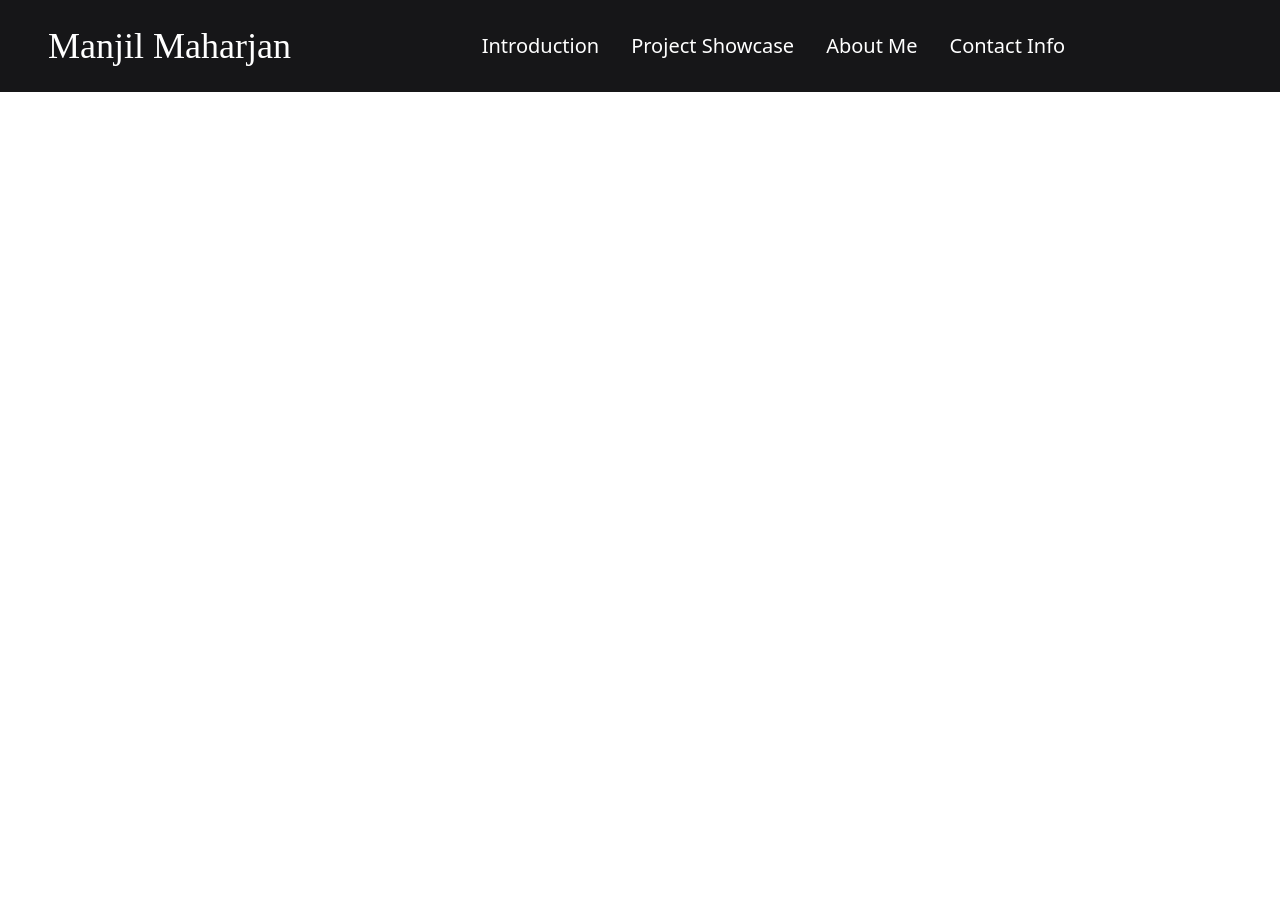
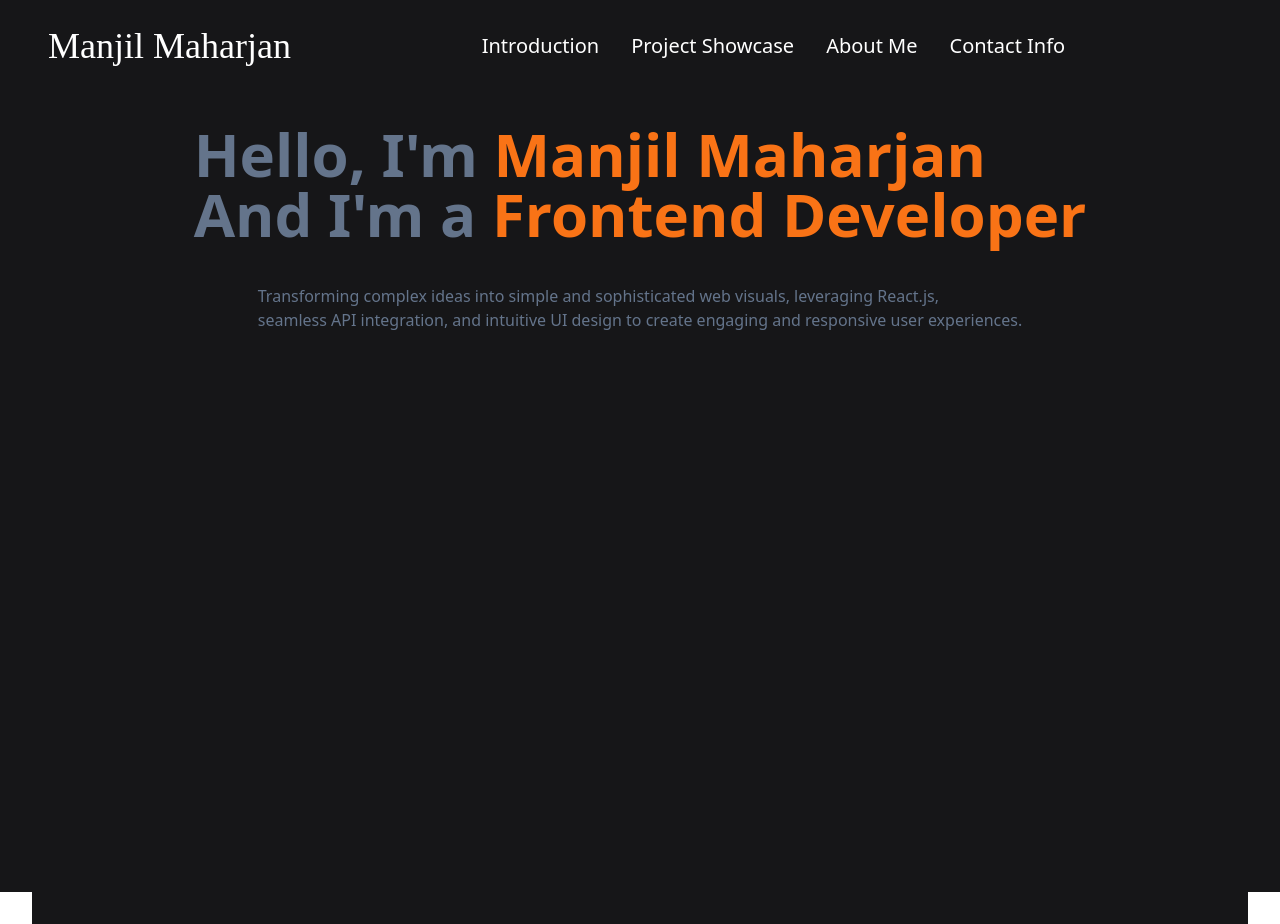
Before and after one commit to Manjil00/CODSOFT_Task-1-React-_ManjilMaharjan, a React (Create React App) app: page / in a window 1280 px wide. Before the commit the page ends 800 px from the top, so only its background shows below. Built offline with nearby package versions, Linux system fonts and the light colour scheme; a web font is replaced by a local one.

Commit message:
Colormix

```diff
--- a/src/components/Nav.jsx
+++ b/src/components/Nav.jsx
@@ -16,10 +16,10 @@ cursor-pointer flex justify-center items-center'>Manjil Maharjan</h1>
     </div>
     <div className={` absolute min-h-[30vh] left-0 top-[90%] w-full p-5 flex flex-col md:static md:flex md:min-h-fit md:w-auto gap-9 text-sm ${isNavOpen ? 'block' : 'hidden'}`}>
         <ul className=" cursor-pointer text-white flex flex-col gap-4 md:flex-row  md:gap-8 md:justify-evenly md:text-xl font-sans">
-        <li className="hover:text-green-600">Introduction</li>
-        <li className="hover:text-green-600">Project Showcase</li>
-        <li className="hover:text-green-600">About Me</li>
-        <li className="hover:text-green-600">Contact Info</li>
+        <li className="hover:text-slate-500">Introduction</li>
+        <li className="hover:text-slate-500">Project Showcase</li>
+        <li className="hover:text-slate-500">About Me</li>
+        <li className="hover:text-slate-500">Contact Info</li>
         </ul>
     </div>
     <div>
--- a/src/pages/Introduction.jsx
+++ b/src/pages/Introduction.jsx
@@ -6,6 +6,18 @@ const Introduction = () => {
 return (
 <div className="main-container h-auto w-full ">
     <Nav/>
+
+    <div className="Section1 w-full h-[800px] p-8  bg-bgcolor">
+        <div className="innerContainer bg-bgcolor h-[800px] w-full">
+            <div className="Sectiontext flex flex-col justify-center items-center">
+                <h1 className='text-xs md:text-6xl font-bold text-start text-slate-500'>Hello, I'm <span className='text-orange-500'>Manjil Maharjan</span>
+                <br/> And I'm a <span className='text-orange-500 '>Frontend Developer</span> </h1>
+                <p className='mt-10 text-slate-500'>Transforming complex ideas into simple and sophisticated web visuals, leveraging React.js,
+                    <br/>seamless API integration, and intuitive UI design to create engaging and responsive user experiences. </p>
+            </div>
+        </div>
+
+    </div>
 </div>
 )
 }
```
